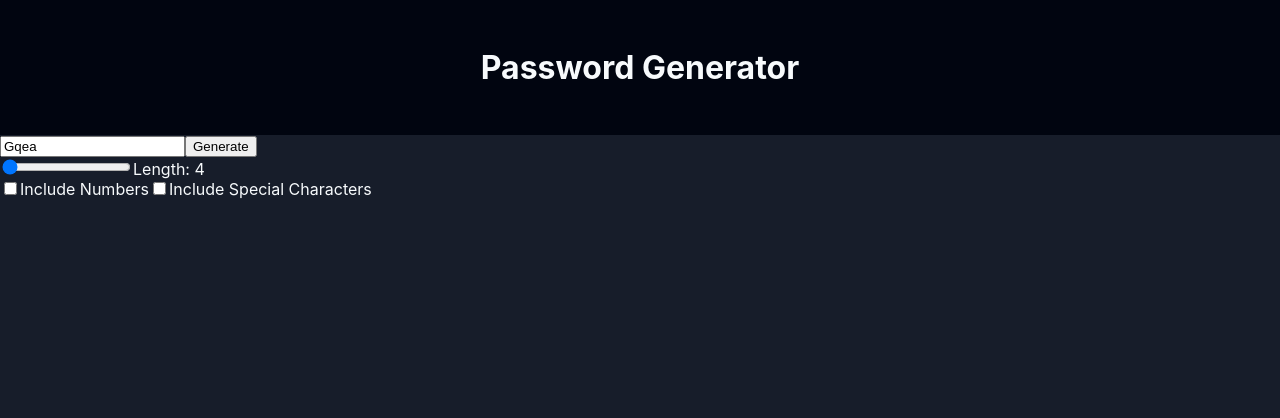
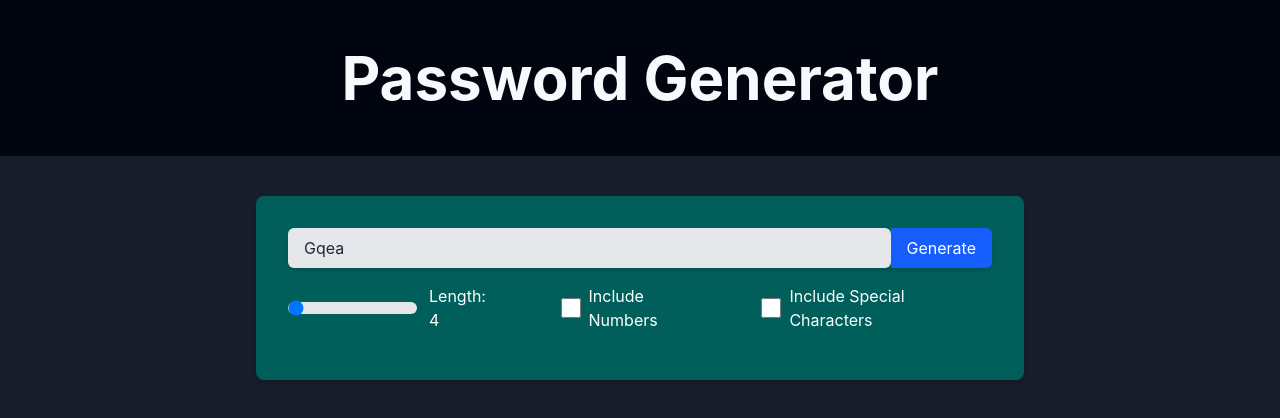
Before and after one commit to Illuminoxx/password-generator, a React (Vite) app: page / in a window 1280 px wide. Shown: the top 418 px of the page. Built offline with nearby package versions, Linux system fonts and the light colour scheme.

Commit message:
restore index.css

```diff
--- /dev/null
+++ b/src/index.css
@@ -0,0 +1 @@
+@import "tailwindcss";
--- a/src/main.jsx
+++ b/src/main.jsx
@@ -1,5 +1,6 @@
 import { StrictMode } from 'react'
 import { createRoot } from 'react-dom/client'
+import './index.css'
 import App from './App.jsx'
 
 createRoot(document.getElementById('root')).render(
```
